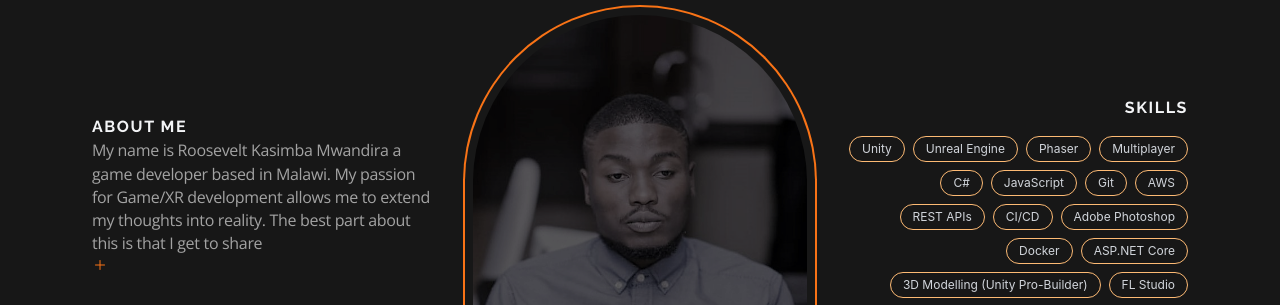
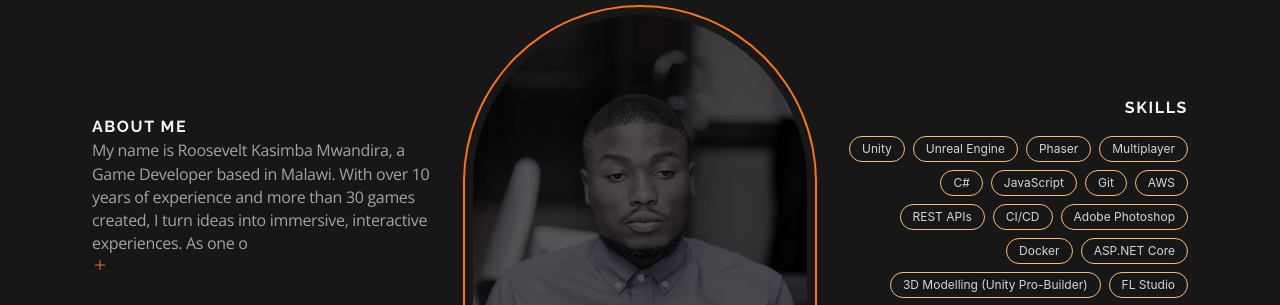
Before and after one commit to RooseViper/Roosevelt-Kasimba-Portfolio, a Next.js app: page / in a window 1280 px wide. Shown: the part 4140-4445 px from the top of the page. Built offline with nearby package versions, Linux system fonts and the light colour scheme.

Commit message:
Update Header.js

```diff
--- a/components/Header.js
+++ b/components/Header.js
@@ -32,7 +32,7 @@ const Header = () => {
                 animate={{ x: 0, opacity: 1 }}
                 transition={{ delay: 1, type: 'tween', duration: .75 }} className="flex flex-col w-full mt-8 md:m-0 md:text-left">
                 <h4 className="uppercase tracking-widest font-bold">About Me</h4>
-                <ReadMore text="My name is Roosevelt Kasimba Mwandira a game developer based in Malawi. My passion for Game/XR development allows me to extend my thoughts into reality. The best part about this is that I get to share these thoughts as immersive experiences that can be experienced by anyone. I'm one of the the eariliest people to make and release games in Malawi, with currently having over 10 years experience.">
+                <ReadMore text="My name is Roosevelt Kasimba Mwandira, a Game Developer based in Malawi. With over 10 years of experience and more than 30 games created, I turn ideas into immersive, interactive experiences. As one of the earliest game developers in Malawi, I’m passionate about building worlds that people can explore, feel, and remember.">
                 </ReadMore>
             </motion.div>}
             </ScrollTrigger>
```
